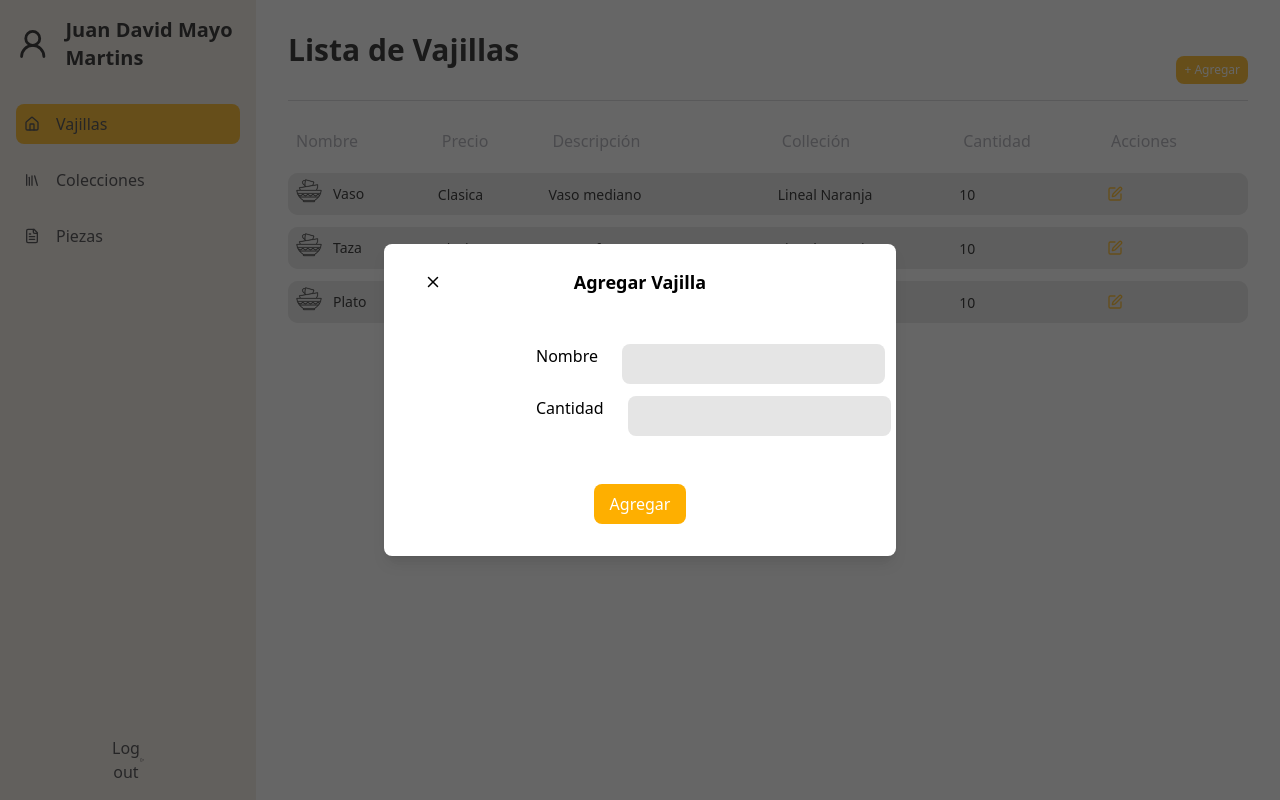
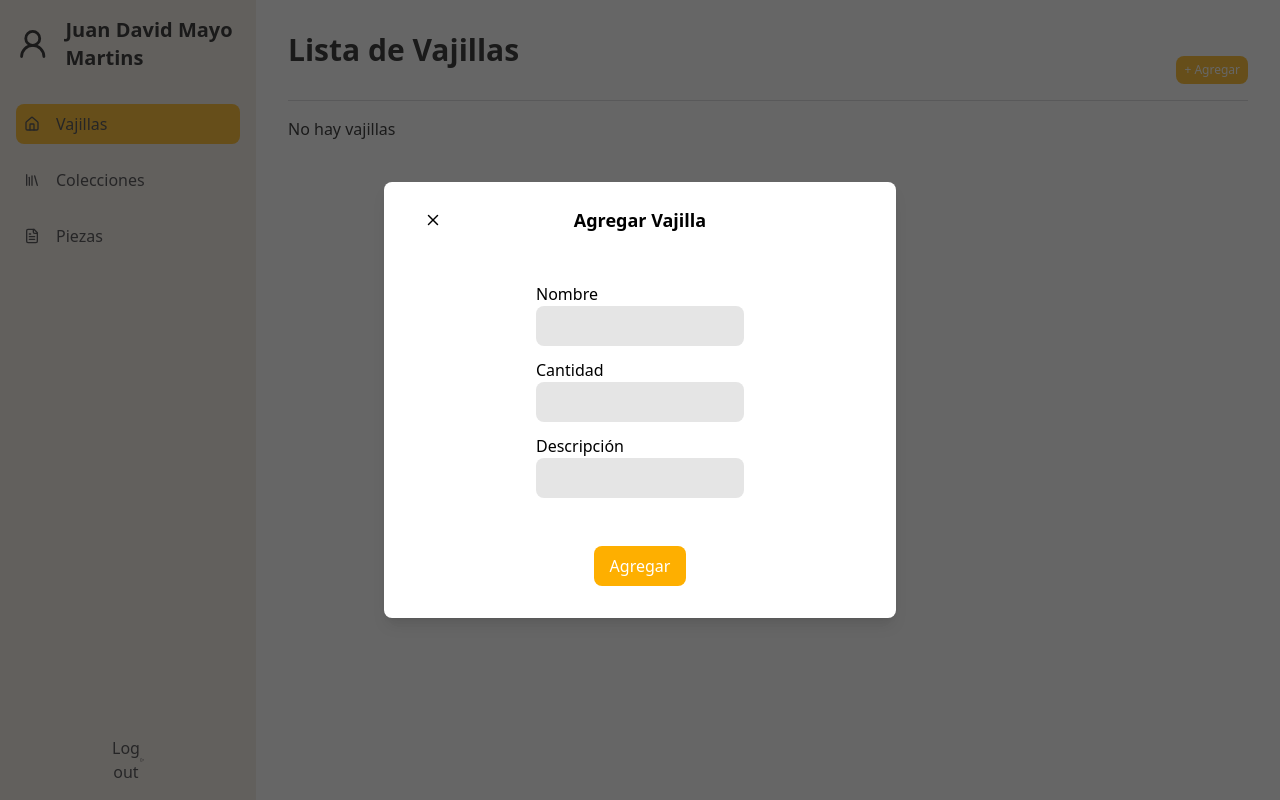
Before and after one commit to MayoJuanDavid/Front_Ceramica_Real, a React (Vite) app: page /vajillas in a window 1280 px wide. Both pictures are taken after a click on the button "+ Agregar". Built offline with nearby package versions, Linux system fonts and the light colour scheme.

Commit message:
feat: :sparkles: adding react-hook-form

```diff
--- a/package.json
+++ b/package.json
@@ -13,6 +13,7 @@
     "lucide-react": "^0.395.0",
     "react": "^18.2.0",
     "react-dom": "^18.2.0",
+    "react-hook-form": "^7.52.0",
     "react-router": "^6.23.1",
     "react-router-dom": "^6.23.1",
     "zustand": "^4.5.2"
--- a/src/components/input.tsx
+++ b/src/components/input.tsx
@@ -1,25 +1,26 @@
-import React from "react";
+import React from 'react';
 
 interface InputProps
   extends React.DetailedHTMLProps<
     React.InputHTMLAttributes<HTMLInputElement>,
     HTMLInputElement
   > {
-  value: string;
-  onChange: (e: React.ChangeEvent<HTMLInputElement>) => void;
-  label:string
+  label: string;
 }
-export default function Input({value,onChange,label,className}:InputProps) {
+const Input = React.forwardRef<HTMLInputElement, InputProps>(function _Input(
+  { label, className, ...props },
+  ref
+) {
   return (
-    <label className="flex gap-6 justify-between">
-        <span>
-            {label}
-        </span>
-        <input
-        value = {value}
-        onChange={onChange}
+    <label className="flex flex-col justify-between">
+      <span>{label}</span>
+      <input
         className={`${className} bg-[#e5e5e5] text-zinc-800 focus:outline-none px-4 py-2 rounded-lg `}
-        />
+        ref={ref}
+        {...props}
+      />
     </label>
-  )
-}
+  );
+});
+
+export default Input;
--- a/src/components/modals/add-vajilla-modal.tsx
+++ b/src/components/modals/add-vajilla-modal.tsx
@@ -1,59 +1,78 @@
-import React from "react";
-import Modal from "./modal";
-import useAddVajillaModal from "../../hooks/use-add-vajilla-modal";
-import Input from "../input";
+import React from 'react';
+import Modal from './modal';
+import useAddVajillaModal from '../../hooks/use-add-vajilla-modal';
+import Input from '../input';
+import { useForm, SubmitHandler } from 'react-hook-form';
 
-const AddVajillaModal = () => {
+type FormData = {
+  id: number;
+  nombre: string;
+  cantidad: number;
+  descripcion: string;
+};
+
+interface AddVajillaModalProps {
+  // vajillas: FormData[];
+  setVajillas: React.Dispatch<React.SetStateAction<FormData[]>>;
+}
+
+const AddVajillaModal = ({ setVajillas }: AddVajillaModalProps) => {
   const [isLoading, setIsloading] = React.useState(false);
   const generateID = () => {
-    return Math.floor(Math.random() * 1000).toString();
+    return Math.floor(Math.random() * 1000);
   };
 
-  const [form, setForm] = React.useState({
-    id: generateID(),
-    nombre: "",
-    cantidad: "",
-  });
-  const handleOnChange = (e: React.ChangeEvent<HTMLInputElement>) => {
-    console.log(e.target.name, e.target.value);
-    setForm({
-      ...form,
-      [e.target.name]: e.target.value,
-    });
+  const {
+    register,
+    handleSubmit,
+    reset,
+    formState: { errors },
+  } = useForm<FormData>();
+
+  const onSubmit: SubmitHandler<FormData> = async (data) => {
+    setIsloading(true);
+    await new Promise((resolve) => setTimeout(resolve, 1000));
+    console.log(data);
+    setVajillas((prev) => [...prev, { ...data, id: generateID() }]);
+    setIsloading(false);
+    reset();
+    vajillaModal.onClose();
   };
+
   const vajillaModal = useAddVajillaModal();
 
   const bodyContent = (
-    <form className="flex flex-col gap-3">
+    <form className="flex flex-col gap-3" onSubmit={handleSubmit(onSubmit)}>
       <div className="w-full flex flex-col px-32">
-        <Input
-          label="Nombre"
-          value={form.nombre}
-          onChange={handleOnChange}
-          name="nombre"
-        />
+        <Input label="Nombre" {...register('nombre', { required: true })} />
+        {errors.nombre ? (
+          <span className="text-xs text-rose-600">Este campo es requerido</span>
+        ) : null}
       </div>
       <div className="w-full flex flex-col px-32">
         <Input
           label="Cantidad"
-          value={form.cantidad}
-          onChange={handleOnChange}
+          {...register('cantidad', { required: true })}
           type="number"
-          name="cantidad"
+          min={1}
         />
+        {errors.cantidad ? (
+          <span className="text-xs text-rose-600">Este campo es requerido</span>
+        ) : null}
+      </div>
+      <div className="w-full flex flex-col px-32">
+        <Input
+          label="Descripción"
+          {...register('descripcion', { required: true })}
+        />
+        {errors.descripcion ? (
+          <span className="text-xs text-rose-600">Este campo es requerido</span>
+        ) : null}
       </div>
     </form>
   );
 
   const footerContent = <div></div>;
-
-  const handleSubmit = () => {
-    setIsloading(true);
-    setTimeout(() => {
-      setIsloading(false);
-      vajillaModal.onClose();
-    }, 1000);
-  };
 
   return (
     <Modal
@@ -62,7 +81,7 @@ const AddVajillaModal = () => {
       title="Agregar Vajilla"
       actionLabel="Agregar"
       onClose={vajillaModal.onClose}
-      onSubmit={handleSubmit}
+      onSubmit={handleSubmit(onSubmit)}
       body={bodyContent}
       footer={footerContent}
     />
--- a/src/components/modals/modal.tsx
+++ b/src/components/modals/modal.tsx
@@ -100,7 +100,7 @@ const Modal = ({
                   <button
                     disabled={disabled}
                     onClick={handleSubmit}
-                    className="bg-primary text-white px-4 py-2 rounded-lg"
+                    className="bg-primary text-white px-4 py-2 rounded-lg disabled:bg-primary/75"
                   >
                     {actionLabel}
                   </button>
--- a/src/layout.tsx
+++ b/src/layout.tsx
@@ -4,7 +4,6 @@ import { routes } from './routes';
 import { IRoute } from './utils/types';
 import { Link } from 'react-router-dom';
 import { LogOut, UserRound } from 'lucide-react';
-import AddVajillaModal from './components/modals/add-vajilla-modal';
 
 interface LayoutProps {
   children: React.ReactNode;
@@ -22,7 +21,6 @@ export default function Layout({ children }: LayoutProps) {
 
   return (
     <main className="flex min-h-screen">
-      <AddVajillaModal />
       <div className="w-1/12 lg:w-1/5 p-4 flex flex-col justify-between bg-[#f2eae1]">
         <div>
           <div className="flex items-center mb-8 lg:gap-4">
--- a/src/pages/dashboard.tsx
+++ b/src/pages/dashboard.tsx
@@ -1,71 +1,103 @@
+import React from 'react';
 import Table from '../components/Table';
 import Vajilla from '../components/icons/vajilla';
+import AddVajillaModal from '../components/modals/add-vajilla-modal';
 import useAddVajillaModal from '../hooks/use-add-vajilla-modal';
 import Layout from '../layout';
 import { Edit } from 'lucide-react';
 
-const VAJILLAS_DATA = [
-  {
-    id: 1,
-    name: (
-      <div className="flex gap-2 items-center">
-        <Vajilla className="size-8" />
-        <span>Vaso</span>
-      </div>
-    ),
-    price: 'Clasica',
-    description: 'Vaso mediano',
-    collection: 'Lineal Naranja',
-    quantity: 10,
-    actions: (
-      <div className="flex gap-4 text-primary">
-        <Edit className="size-4" />
-      </div>
-    ),
-  },
-  {
-    id: 2,
-    name: (
-      <div className="flex gap-2 items-center">
-        <Vajilla className="size-8" />
-        <span>Taza</span>
-      </div>
-    ),
-    price: 'Clasica',
-    description: 'Taza cafe pequena',
-    collection: 'Lineal Naranja',
-    quantity: 10,
-    actions: (
-      <div className="flex gap-4 text-primary">
-        <Edit className="size-4" />
-      </div>
-    ),
-  },
-  {
-    id: 3,
-    name: (
-      <div className="flex gap-2 items-center">
-        <Vajilla className="size-8" />
-        <span>Plato</span>
-      </div>
-    ),
-    price: 'Clasica',
-    description: 'Plato taza cafe',
-    collection: 'Lineal Naranja',
-    quantity: 10,
-    actions: (
-      <div className="flex gap-4 text-primary">
-        <Edit className="size-4" />
-      </div>
-    ),
-  },
-];
+type FormData = {
+  id: number;
+  nombre: string;
+  cantidad: number;
+  descripcion: string;
+};
+
+// const VAJILLAS_DATA = [
+//   {
+//     id: 1,
+//     name: (
+//       <div className="flex gap-2 items-center">
+//         <Vajilla className="size-8" />
+//         <span>Vaso</span>
+//       </div>
+//     ),
+//     price: 'Clasica',
+//     description: 'Vaso mediano',
+//     collection: 'Lineal Naranja',
+//     quantity: 10,
+//     actions: (
+//       <div className="flex gap-4 text-primary">
+//         <Edit className="size-4" />
+//       </div>
+//     ),
+//   },
+//   {
+//     id: 2,
+//     name: (
+//       <div className="flex gap-2 items-center">
+//         <Vajilla className="size-8" />
+//         <span>Taza</span>
+//       </div>
+//     ),
+//     price: 'Clasica',
+//     description: 'Taza cafe pequena',
+//     collection: 'Lineal Naranja',
+//     quantity: 10,
+//     actions: (
+//       <div className="flex gap-4 text-primary">
+//         <Edit className="size-4" />
+//       </div>
+//     ),
+//   },
+//   {
+//     id: 3,
+//     name: (
+//       <div className="flex gap-2 items-center">
+//         <Vajilla className="size-8" />
+//         <span>Plato</span>
+//       </div>
+//     ),
+//     price: 'Clasica',
+//     description: 'Plato taza cafe',
+//     collection: 'Lineal Naranja',
+//     quantity: 10,
+//     actions: (
+//       <div className="flex gap-4 text-primary">
+//         <Edit className="size-4" />
+//       </div>
+//     ),
+//   },
+// ];
 
 export default function Dashboard() {
   const addVajillaModal = useAddVajillaModal();
+  const [vajillas, setVajillas] = React.useState<FormData[]>([]);
+
+  const VAJILLAS_DATA = React.useMemo(
+    () =>
+      vajillas.map((vajilla: FormData) => ({
+        id: vajilla.id,
+        nombre: (
+          <div className="flex gap-2 items-center">
+            <Vajilla className="size-8" />
+            <span>{vajilla.nombre}</span>
+          </div>
+        ),
+        descripcion: vajilla.descripcion,
+        cantidad: vajilla.cantidad,
+        acciones: (
+          <div className="flex gap-4 text-primary">
+            <Edit className="size-4" id={vajilla.id.toString()} />
+          </div>
+        ),
+      })),
+    [vajillas]
+  );
 
   return (
     <Layout>
+      <AddVajillaModal setVajillas={setVajillas} />
       <div className="w-4/5 p-8 bg-white flex flex-col gap-4">
         <div className="flex justify-between items-center border border-b-zinc-300 border-t-0 border-l-0 border-r-0">
           <h1 className="text-3xl font-bold mb-4  pb-4">Lista de Vajillas</h1>
@@ -77,17 +109,20 @@ export default function Dashboard() {
             + Agregar
           </button>
         </div>
-        <Table
-          data={VAJILLAS_DATA}
-          columns={[
-            { text: 'Nombre', accessor: 'name' },
-            { text: 'Precio', accessor: 'price' },
-            { text: 'Descripción', accessor: 'description' },
-            { text: 'Colleción', accessor: 'collection' },
-            { text: 'Cantidad', accessor: 'quantity' },
-            { text: 'Acciones', accessor: 'actions' },
-          ]}
-        />
+        {VAJILLAS_DATA?.length > 0 ? (
+          <Table
+            data={VAJILLAS_DATA}
+            columns={[
+              { text: 'Id', accessor: 'id' },
+              { text: 'Nombre', accessor: 'nombre' },
+              { text: 'Cantidad', accessor: 'cantidad' },
+              { text: 'Descripcion', accessor: 'descripcion' },
+              { text: 'Acciones', accessor: 'acciones' },
+            ]}
+          />
+        ) : (
+          <div>No hay vajillas</div>
+        )}
       </div>
     </Layout>
   );
```
Also changed, not shown: 1 other file (tests, documents, lock files or other folders).
